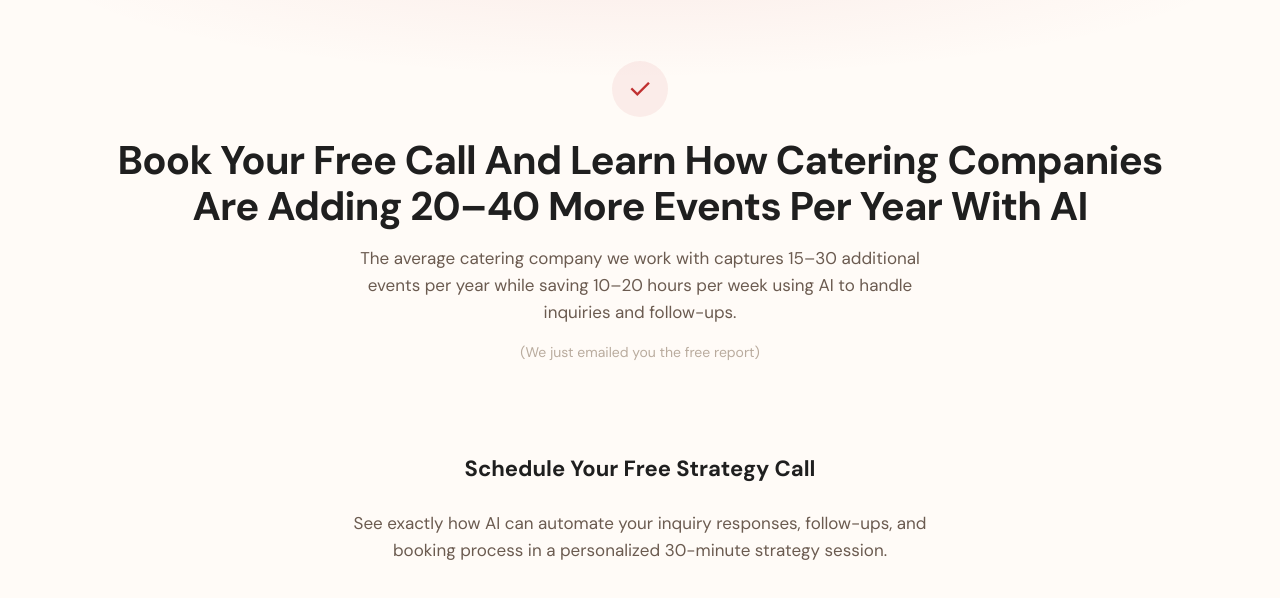
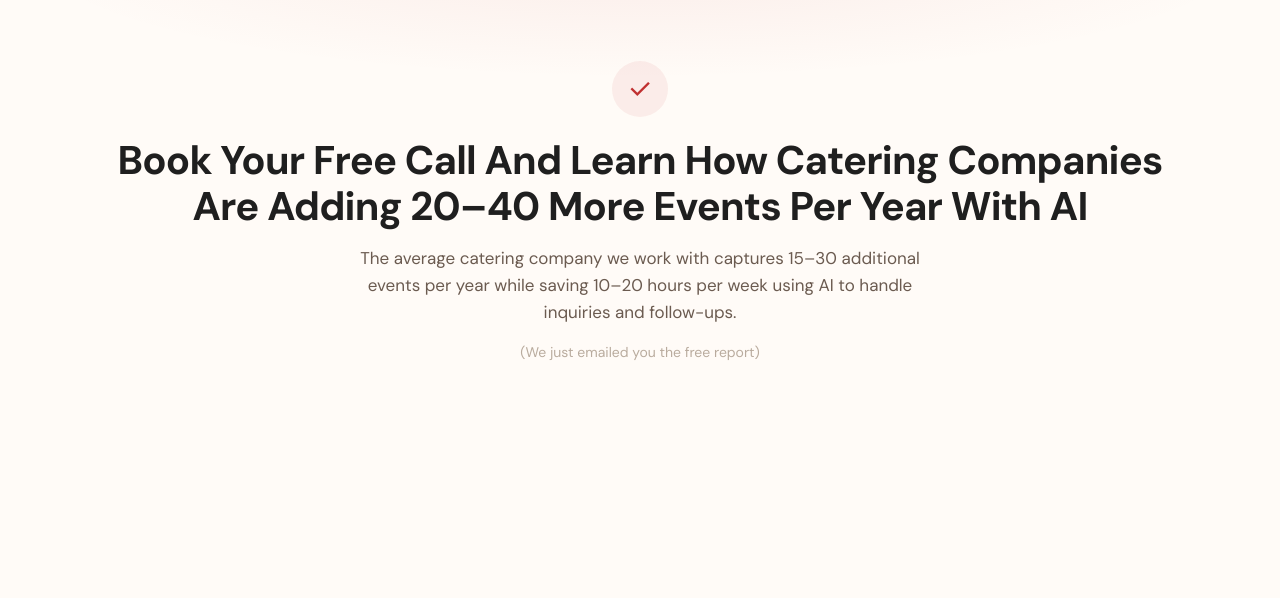
Before and after one commit to Cynthia-Concierge/death-of-ad-manager, a plain HTML site: page catering-thank-you.html in a window 1280 px wide. Shown: the part 68-666 px from the top of the page. Drawn offline with Linux system fonts and the light colour scheme; a script that the page names is missing.

Commit message:
Remove secondary CTA text above Calendly widget

```diff
--- a/catering-thank-you.html
+++ b/catering-thank-you.html
@@ -232,11 +232,6 @@
     <!-- Book Your Audit -->
     <section class="ty-section">
       <div class="ty-section-inner">
-        <h2 class="ty-section-title" style="text-align: center;">Schedule Your Free Strategy Call</h2>
-        <p style="margin: 0 0 32px; font-size: 17px; color: var(--text-muted); line-height: 1.6; text-align: center; max-width: 600px; margin-left: auto; margin-right: auto;">
-          See exactly how AI can automate your inquiry responses, follow-ups, and booking process in a personalized 30-minute strategy session.
-        </p>
-
         <div style="max-width: 700px; margin: 0 auto;">
           <div class="calendly-inline-widget" data-url="https://calendly.com/cynthia-cynthiaconcierge/30min?hide_gdpr_banner=1&hide_event_type_details=1&primary_color=C03030&text_color=1F1F1F&background_color=FFFBF7" style="min-width:300px;height:700px; border-radius: 8px; overflow: hidden;"></div>
         </div>
```
